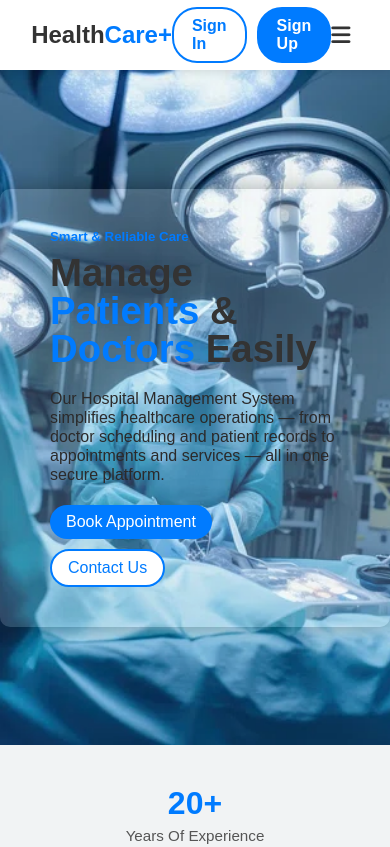
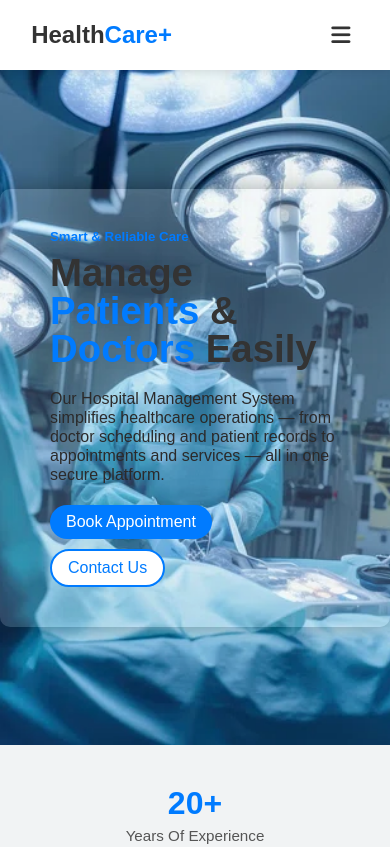
Before and after one commit to sadaf-fatima100/Hospital-Managment-System, a plain HTML site: page index.html in a window 390 px wide. Shown: the top 847 px of the page. Drawn offline with Linux system fonts and the light colour scheme.

Commit message:
hide auth buttons in responsive

```diff
--- a/style.css
+++ b/style.css
@@ -323,21 +323,21 @@
 
       }
        /* ===== Auth Buttons ===== */
-.auth-buttons {
+/* .auth-buttons {
   display: flex;
   gap: 10px;
-}
+} */
 
-.auth-buttons .btn {
+/* .auth-buttons .btn {
   padding: 8px 18px;
   border-radius: 25px;
   text-decoration: none;
   font-weight: 600;
   transition: 0.3s;
   border: 2px solid #007bff;
-}
+} */
 
-.auth-buttons .signin {
+/* .auth-buttons .signin {
   color: #007bff;
   background: transparent;
 }
@@ -354,10 +354,10 @@
 
 .auth-buttons .signup:hover {
   background: #0056b3;
-}
+} */
 
 /* Hide auth buttons on small screens */
-.mobile-auth {
+.auth-buttons {
   display: none;
 }
 /* ===== Responsive Navbar Toggle ===== */
```
